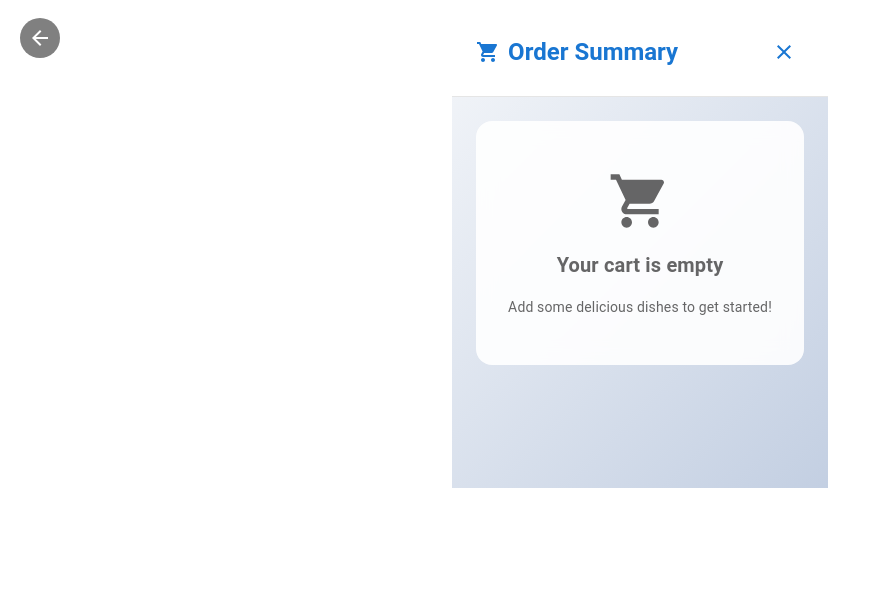
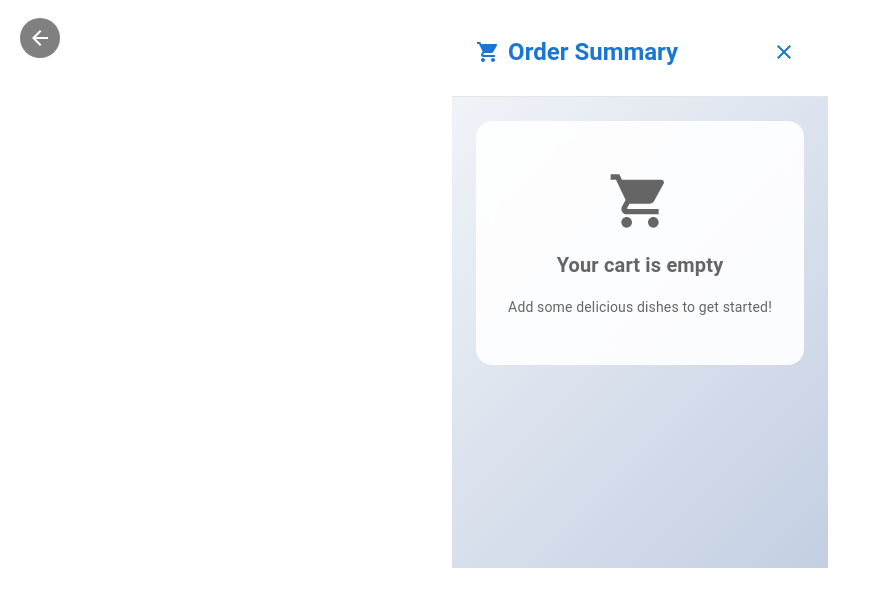
Before and after one commit to masacheung/mak-delivery, a React (Create React App) app in the folder static/: page /edit-order in a window 1280 px wide. Both pictures are taken after a click on the button 1257 px from the left and 39 px from the top of the page. Shown: the top 606 px of the page, without its empty margins (0-871 px from the left). Built offline with nearby package versions, Linux system fonts and the light colour scheme.

Commit message:
Update orderSummary.js

```diff
--- a/static/src/features/order/orderSummary.js
+++ b/static/src/features/order/orderSummary.js
@@ -61,8 +61,8 @@ const OrderSummary = ({ orderState, updateOrderState, onClose, onSubmit, updateT
   return (
     <Box
       sx={{
-        minHeight: isMobile ? "50vh" : "60vh",
-        maxHeight: "85vh",
+        minHeight: isMobile ? "60vh" : "70vh",
+        maxHeight: "90vh",
         display: "flex",
         flexDirection: "column",
         background: "linear-gradient(135deg, #f5f7fa 0%, #c3cfe2 100%)",
@@ -113,7 +113,8 @@ const OrderSummary = ({ orderState, updateOrderState, onClose, onSubmit, updateT
           display: "flex",
           flexDirection: "column",
           gap: 2,
-          overflow: "hidden",
+          overflow: "visible",
+          paddingBottom: isMobile ? "24px" : "32px",
         }}
       >
         {!hasItems ? (
@@ -340,13 +341,12 @@ const OrderSummary = ({ orderState, updateOrderState, onClose, onSubmit, updateT
             <Card
               className="modern-card"
               sx={{
-                position: "sticky",
-                bottom: 0,
                 background: "rgba(255, 255, 255, 0.95)",
                 backdropFilter: "blur(10px)",
                 border: "1px solid rgba(255, 255, 255, 0.2)",
                 borderRadius: 3,
-                zIndex: 10,
+                marginTop: "auto",
+                flexShrink: 0,
               }}
             >
               <CardContent sx={{ padding: isMobile ? "16px" : "20px" }}>
@@ -436,6 +436,8 @@ const OrderSummary = ({ orderState, updateOrderState, onClose, onSubmit, updateT
                     textTransform: "none",
                     boxShadow: "0 6px 20px rgba(255, 105, 135, 0.4)",
                     transition: "all 0.3s ease",
+                    marginTop: 1,
+                    marginBottom: isMobile ? 1 : 0,
                     "&:hover": {
                       transform: "translateY(-2px)",
                       boxShadow: "0 8px 25px rgba(255, 105, 135, 0.5)",
```
